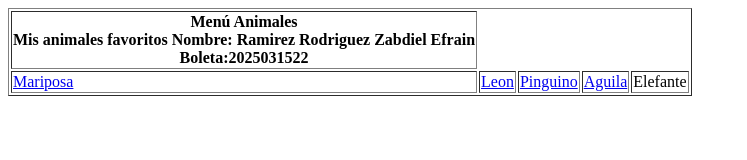
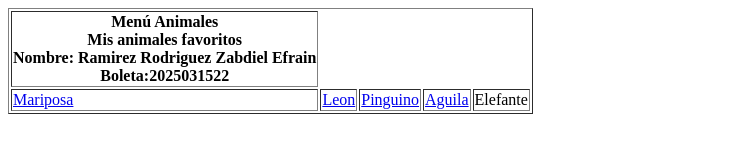
Before and after one commit to Zab2509/Animals, a plain HTML site: page menu animales.html in a window 1280 px wide. Shown: the whole page, without its empty margins (0-747 px from the left). Drawn offline with Linux system fonts and the light colour scheme.

Commit message:
Update menu animales.html

```diff
--- a/menu animales.html
+++ b/menu animales.html
@@ -4,19 +4,19 @@
 <title>Men&uacute Animales</title>
 </head>
 <body>
-<table border=1>
+<center></center><table border=1>
 <th>
 Menú Animales<br>
-Mis animales favoritos<center<br>
+Mis animales favoritos<br>
 Nombre: Ramirez Rodriguez Zabdiel Efrain<br>
 Boleta:2025031522
-</th>
+</tr>
 <tr>
 <td><a href="mariposa.html" target="Principal">Mariposa<a/></td>
 <td><a href="leon.html" target="Principal">Leon</td>
 <td><a href="pinguinos.html" target="Principal">Pinguino</td>
 <td><a href="aguilas.html" target="Principal">Aguila</td>
 <td>Elefante</td>
-</tr>
+</tr></center>
 </body>
 </html>
```
